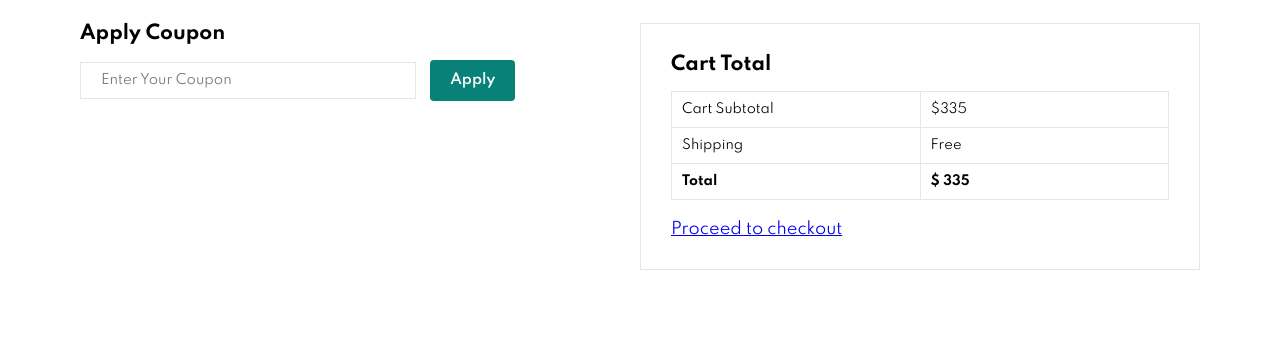
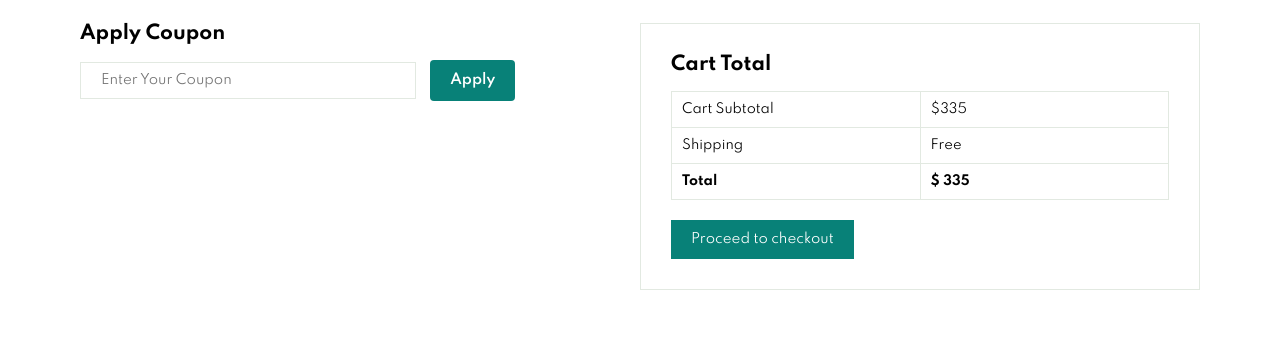
Before and after one commit to mr-hmmaad889/E-Commerce-Web, a plain HTML site: page cart.html in a window 1280 px wide. Shown: the part 843-1184 px from the top of the page. Drawn offline with Linux system fonts and the light colour scheme.

Commit message:
Update cart.html

```diff
--- a/cart.html
+++ b/cart.html
@@ -105,7 +105,7 @@
                     <td><strong>$ 335</strong></td>
                 </tr>
             </table>
-            <a href='payment.html' class="button normal">Proceed to checkout</a>
+            <button><a href="payment.html">Proceed to checkout</a></button>
         </div>
     </section>
 
```
